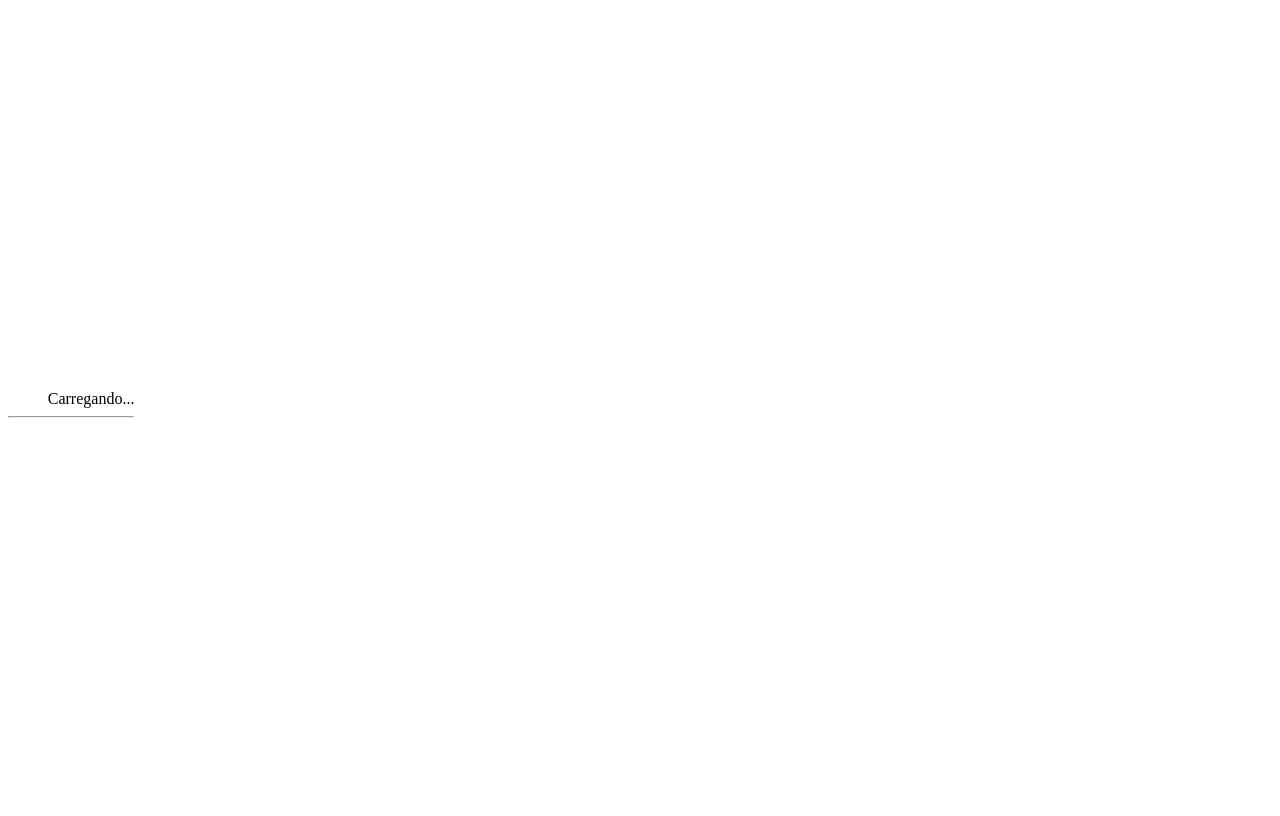
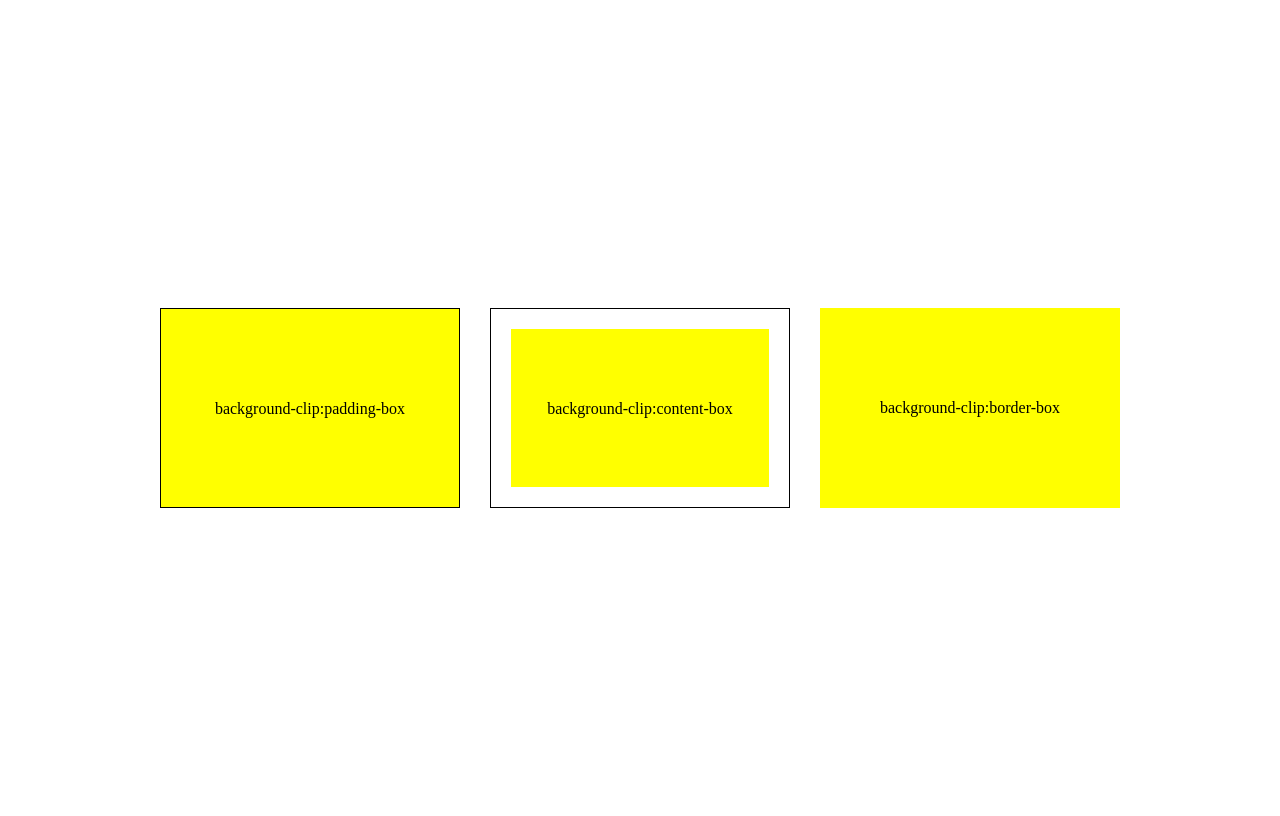
Before and after one commit to joaopaulom2021/html_css, a PHP site: page /008/index.php in a window 1280 px wide. Before the commit the page is almost empty. Run offline with PHP 8.4, Linux system fonts and the light colour scheme.

Commit message:
Subpropriedades do 'background' | 'background-clip'

```diff
--- a/007/style.css
+++ b/007/style.css
@@ -11,7 +11,8 @@ body{
 .loading-box{
 	width:10%;
 	text-align:right;
-	animation:carregar 5s;
+	animation:carregar 5s ease-in-out;
+	animation-delay:2s;
 }
 @keyframes carregar{
 	from{width:10%}
--- /dev/null
+++ b/008/index.php
@@ -0,0 +1,10 @@
+<?php
+$p = 'Subpropriedades do \'background\'';
+include_once '../cima.php';
+?>
+<div class="container">
+	<div class="box">background-clip:padding-box</div>
+	<div class="box">background-clip:content-box</div>
+	<div class="box">background-clip:border-box</div>
+</div>
+<?php include_once '../baixo.php' ?>
--- /dev/null
+++ b/008/style.css
@@ -0,0 +1,36 @@
+body{
+	height:100vh;
+}
+.container{
+	display:-webkit-box;
+	-webkit-box-orient:horizontal;
+	-webkit-box-pack:center;
+	-webkit-box-align:center;
+	width:1000px;
+	height:100%;
+	margin:auto;
+}
+.box{
+	box-sizing:border-box;
+	width:300px;
+	height:200px;
+	padding:20px;
+	margin-right:30px;
+	text-align:center;
+	line-height:160px;
+	border:1px solid #000;
+	background:yellow;
+}
+.box:nth-child(1){
+	background-clip:padding-box;;
+}
+.box:nth-child(2){
+	background-clip:content-box;
+}
+.box:nth-child(3){
+	border:none;
+	background-clip:border-box;
+}
+.box:last-child{
+	margin:0;
+}
```
